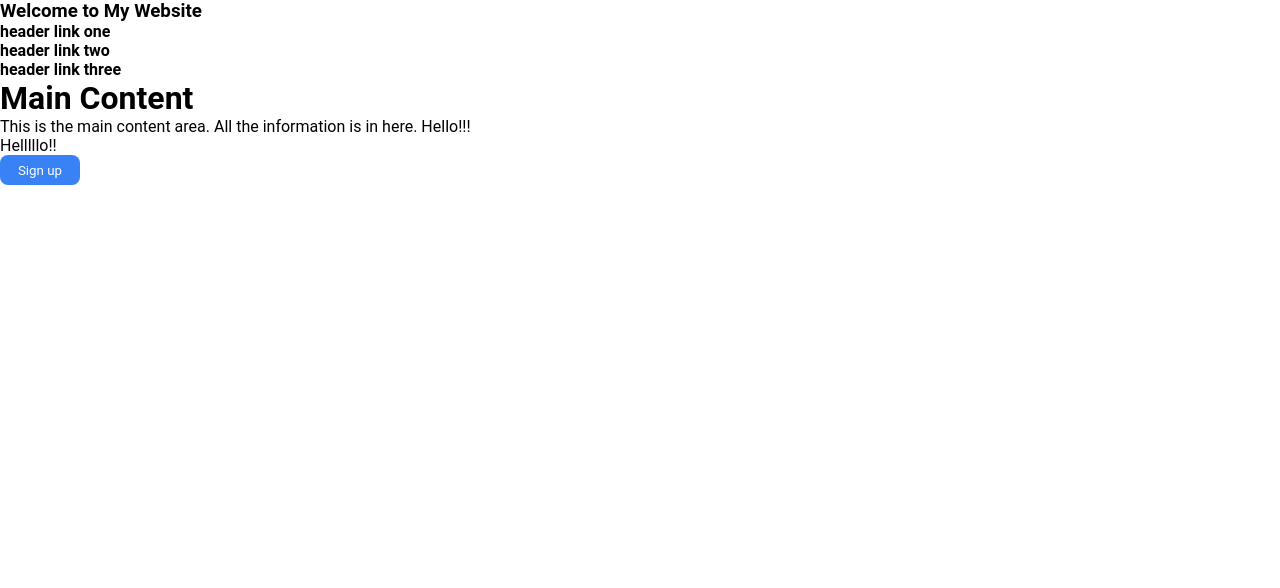
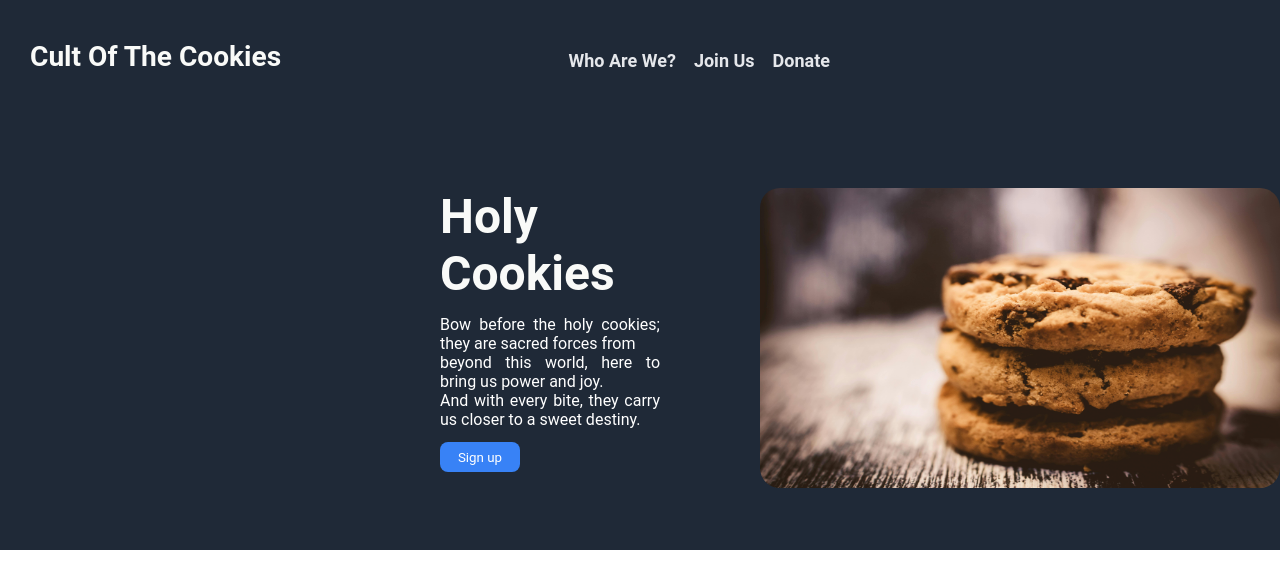
Before and after one commit to SpaceLaikaa/first-css-project, a plain HTML site: page index.html in a window 1280 px wide. Shown: the top 588 px of the page. Drawn offline with Linux system fonts and the light colour scheme.

Commit message:
Finished heading section and fixed some flexbox positioning issues

```diff
--- a/index.html
+++ b/index.html
@@ -7,16 +7,36 @@
     <link rel="stylesheet" href="styles.css">
 </head>
 <body>
-    <header>
-        <h3>Welcome to My Website</h3>
-        <h4>header link one</h4>
-        <h4>header link two</h4>
-        <h4>header link three</h4>
-    </header>
-    <main>
-        <h1>Main Content</h1>
-        <p>This is the main content area. All the information is in here. Hello!!!<br>Helllllo!!</p>
-        <button>Sign up</button>
-    </main>
+  <section>
+    <nav class="main-nav">
+      <div class="logo-container">
+        <h3 class="logo">Cult Of The Cookies</h3>
+      </div>
+      <div class="aside-nav">
+        <h4><a href="#">Who Are We?</a></h4>
+        <h4><a href="#">Join Us</a></h4>
+        <h4><a href="#">Donate</a></h4>
+      </div>
+    </nav>
+    <header class="main-header">
+      <div class="main-header-content">
+        <h1>Holy Cookies</h1>
+        <p class="main-paragraph">Bow before the holy cookies; they are sacred forces from <br>beyond this world,
+          here to bring us power and joy.<br>
+          And with every bite, they carry us closer to a sweet destiny.</p>
+
+        <button type="button">Sign up</button>
+      </div>
+        <div class="main-header-image">
+        <img src="cookies.jpg" alt="Picture of cookies" id="cookies">
+        </div>
+     </header>
+  </section>
+
+
+
+
+
+
 </body>
 </html>
--- a/styles.css
+++ b/styles.css
@@ -1,7 +1,98 @@
+body   {
+  height: 1800px;
+}
+
 * {
     margin: 0;
     padding: 0;
     font-family: 'Roboto', sans-serif;
+}
+
+h1 {
+    font-size: 48px;
+    color: #F9FAF8;
+
+}
+
+a {
+    color: #E5E7EB;
+    text-decoration: none;
+    font-size: 18px;
+   }
+
+ /* Nav Section */
+
+.main-nav {
+    display: flex;
+    padding-top: 40px;
+    justify-content: space-between;
+    gap: 100px;
+
+}
+
+
+ .logo-container {
+    font-size: 24px;
+    color: #F9FAF8;
+    margin-left: 30px;
+    display: flex;
+    align-items: center;
+
+}
+
+
+
+.aside-nav {
+    display: flex;
+    justify-content: right;
+    padding: 10px 300px 0px 0px;
+    gap: 18px;
+    margin-right: 150px;
+}
+
+
+
+
+
+section {
+    background-color: #1F2937;
+    color: white;
+    width: 100%;
+    height: 550px;
+
+}
+
+
+
+
+/* Main Header Section */
+
+.main-header {
+    display: flex;
+    flex-direction: row ;
+    gap: 100px;
+    padding: 50px 0px 0px 300px;
+    margin-top: 65px;
+    margin-left: 140px;
+}
+
+#cookies {
+    width: 520px;
+    height: 300px;
+    border-radius: 20px;
+
+}
+
+p.main-paragraph {
+    text-align: justify;
+    text-justify: inter-word;
+
+}
+
+.main-header-content {
+    display: flex;
+    flex-direction: column;
+    gap: 13px;
 }
 
 button {
@@ -11,4 +102,5 @@ button {
     height: 30px;
     border-radius: 8px;
     border: none;
+
 }
```
Also changed, not shown: cookies.jpg (added).
